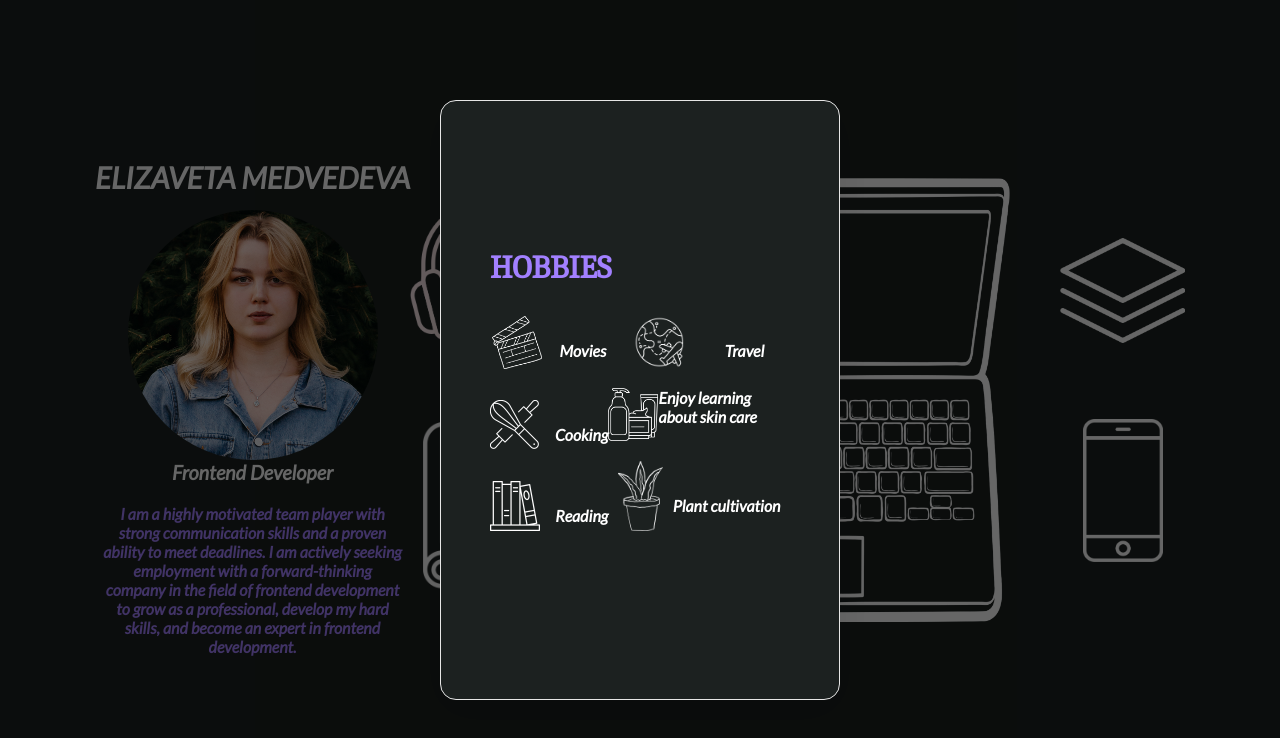
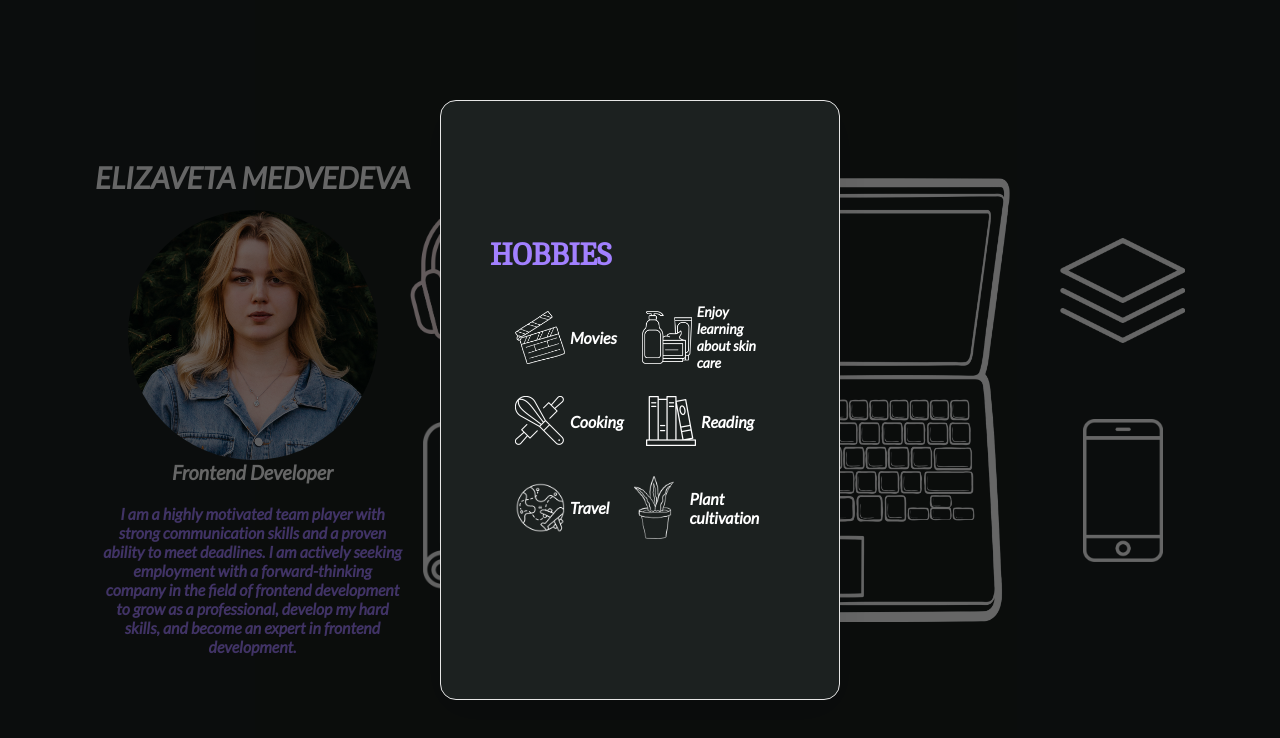
Before and after one commit to ElizabethMedvedeva/cv_medvedeva, a React (Create React App) app: page / in a window 1280 px wide. Both pictures are taken after a click on the element 485 px from the left and 269 px from the top of the page. Shown: the top 738 px of the page. Built offline with nearby package versions, Linux system fonts and the light colour scheme.

Commit message:
hobbies styled

```diff
--- a/src/components/const.ts
+++ b/src/components/const.ts
@@ -1 +1,4 @@
 export const ANIMATION_TIME = 300;
+export const WHITE_COLORS = "#FFFFFF";
+export const OUTER_SPACE_COLORS = "#1C2120";
+export const HELIOTROPE_COLORS = "#A280FF";
--- a/src/components/hobbies/hobbies.Styled.ts
+++ b/src/components/hobbies/hobbies.Styled.ts
@@ -1,62 +1,71 @@
 import { styled } from "styled-components";
+
+import { HELIOTROPE_COLORS, WHITE_COLORS } from "../const";
 
 export const HobbiesContainer = styled.div`
   display: flex;
   flex-direction: column;
   max-width: 300px;
 `;
+
 export const HobbiesTitle = styled.div`
   margin-bottom: 30px;
   h1 {
-    color: #a280ff;
+    color: ${HELIOTROPE_COLORS};
     font-family: "Caladea", serif;
   }
 `;
 
 export const HobbiesInfoContainer = styled.div`
   display: flex;
+  flex-direction: column;
 `;
 
-export const HobbiesInfoDiv = styled.div`
+export const HobbiesSetDiv = styled.div`
+  margin: 0 10px;
   display: flex;
-  justify-content: space-evenly;
+  justify-content: space-between;
+`;
+
+export const Hobby = styled.div`
+  display: flex;
+  align-items: center;
+  margin: 0 10px 20px 10px;
+`;
+
+export const HobbyR = styled.div`
+  display: flex;
+  align-items: center;
+  margin-top: 0px;
   margin-bottom: 20px;
-  h4 {
-    color: white;
-    padding-top: 25px;
-    padding-left: 15px;
-  }
+  margin-right: 26px;
+  margin-left: 0px;
 `;
+
 export const InvertImg = styled.img`
   filter: invert(1);
 `;
 
-export const HobbiesIconDiv = styled.div`
-  display: flex;
-  justify-content: space-evenly;
-  margin-bottom: 20px;
+export const HobbyImgWrapper = styled.div`
+  max-width: 50px;
+  min-width: 50px;
+  margin: 5px;
+`;
+
+export const HobbyName = styled.div`
   h4 {
-    color: white;
+    color: ${WHITE_COLORS};
   }
 `;
 
-export const HobbiesPlantDiv = styled.div`
-  display: flex;
-  justify-content: space-evenly;
-  margin-bottom: 20px;
+export const HobbyNameSkin = styled.div`
   h4 {
-    color: white;
-    padding-top: 35px;
+    color: ${WHITE_COLORS};
+    font-size: 14px;
   }
 `;
 
 export const PlantImg = styled.img`
-  max-width: 45px;
+  max-width: 40px;
   filter: invert(1);
 `;
-
-export const HobbiesSetDiv = styled.div`
-  display: flex;
-  flex-direction: column;
-  justify-content: space-between;
-`;
--- a/src/components/hobbies/hobbies.tsx
+++ b/src/components/hobbies/hobbies.tsx
@@ -1,11 +1,13 @@
 import {
   HobbiesContainer,
-  HobbiesIconDiv,
   HobbiesInfoContainer,
-  HobbiesInfoDiv,
-  HobbiesPlantDiv,
   HobbiesSetDiv,
   HobbiesTitle,
+  Hobby,
+  HobbyImgWrapper,
+  HobbyName,
+  HobbyNameSkin,
+  HobbyR,
   InvertImg,
   PlantImg,
 } from "./hobbies.Styled";
@@ -17,53 +19,60 @@ export const Hobbies = () => {
         <h1>HOBBIES</h1>
       </HobbiesTitle>
       <HobbiesInfoContainer id="hobbies_info_container">
-        <HobbiesSetDiv>
-          <HobbiesInfoDiv>
-            <img
-              style={{ maxWidth: "50px" }}
-              src="assets/movies.png"
-              alt="movies"
-            ></img>
+        <HobbiesSetDiv id="hobbies_set">
+          <Hobby id="movies">
+            <HobbyImgWrapper>
+              <img src="assets/movies.png" alt="movies"></img>
+            </HobbyImgWrapper>
+            <HobbyName>
               <h4>Movies</h4>
-          </HobbiesInfoDiv>
-          <HobbiesInfoDiv>
-            <img
-              style={{ maxWidth: "50px" }}
-              src="assets/cooking.png"
-              alt="cooking"
-            ></img>
+            </HobbyName>
+          </Hobby>
+
+          <Hobby id="skin_care">
+            <HobbyImgWrapper>
+              <img src="assets/skin_care.png" alt="skin_care"></img>
+            </HobbyImgWrapper>
+            <HobbyNameSkin>
+              <h4>Enjoy learning about skin care</h4>
+            </HobbyNameSkin>
+          </Hobby>
+        </HobbiesSetDiv>
+        <HobbiesSetDiv id="hobbies_set">
+          <Hobby id="cooking">
+            <HobbyImgWrapper>
+              <img src="assets/cooking.png" alt="cooking"></img>
+            </HobbyImgWrapper>
+            <HobbyName>
               <h4>Cooking</h4>
-          </HobbiesInfoDiv>
-          <HobbiesInfoDiv>
-            <img
-              style={{ maxWidth: "50px" }}
-              src="assets/reading.png"
-              alt="reading"
-            ></img>
+            </HobbyName>
+          </Hobby>
+          <HobbyR id="reading">
+            <HobbyImgWrapper>
+              <img src="assets/reading.png" alt="reading"></img>
+            </HobbyImgWrapper>
+            <HobbyName>
               <h4>Reading</h4>
-          </HobbiesInfoDiv>
+            </HobbyName>
+          </HobbyR>
         </HobbiesSetDiv>
-        <HobbiesSetDiv>
-          <HobbiesInfoDiv>
-            <InvertImg
-              style={{ maxWidth: "50px" }}
-              src="assets/travel.png"
-              alt="travel"
-            ></InvertImg>
+        <HobbiesSetDiv id="hobbies_set">
+          <Hobby id="travel">
+            <HobbyImgWrapper>
+              <InvertImg src="assets/travel.png" alt="travel"></InvertImg>
+            </HobbyImgWrapper>
+            <HobbyName>
               <h4>Travel</h4>
-          </HobbiesInfoDiv>
-          <HobbiesIconDiv>
-            <img
-              style={{ maxWidth: "50px" }}
-              src="assets/skin_care.png"
-              alt="skin_care"
-            ></img>
-            <h4>Enjoy learning about skin care</h4>
-          </HobbiesIconDiv>
-          <HobbiesPlantDiv>
+            </HobbyName>
+          </Hobby>
+          <Hobby id="planting">
+            <HobbyImgWrapper>
               <PlantImg src="assets/plant.png" alt="plant"></PlantImg>
+            </HobbyImgWrapper>
+            <HobbyName>
               <h4>Plant cultivation</h4>
-          </HobbiesPlantDiv>
+            </HobbyName>
+          </Hobby>
         </HobbiesSetDiv>
       </HobbiesInfoContainer>
     </HobbiesContainer>
```
Lines whose indentation alone changed are shown as unchanged.
